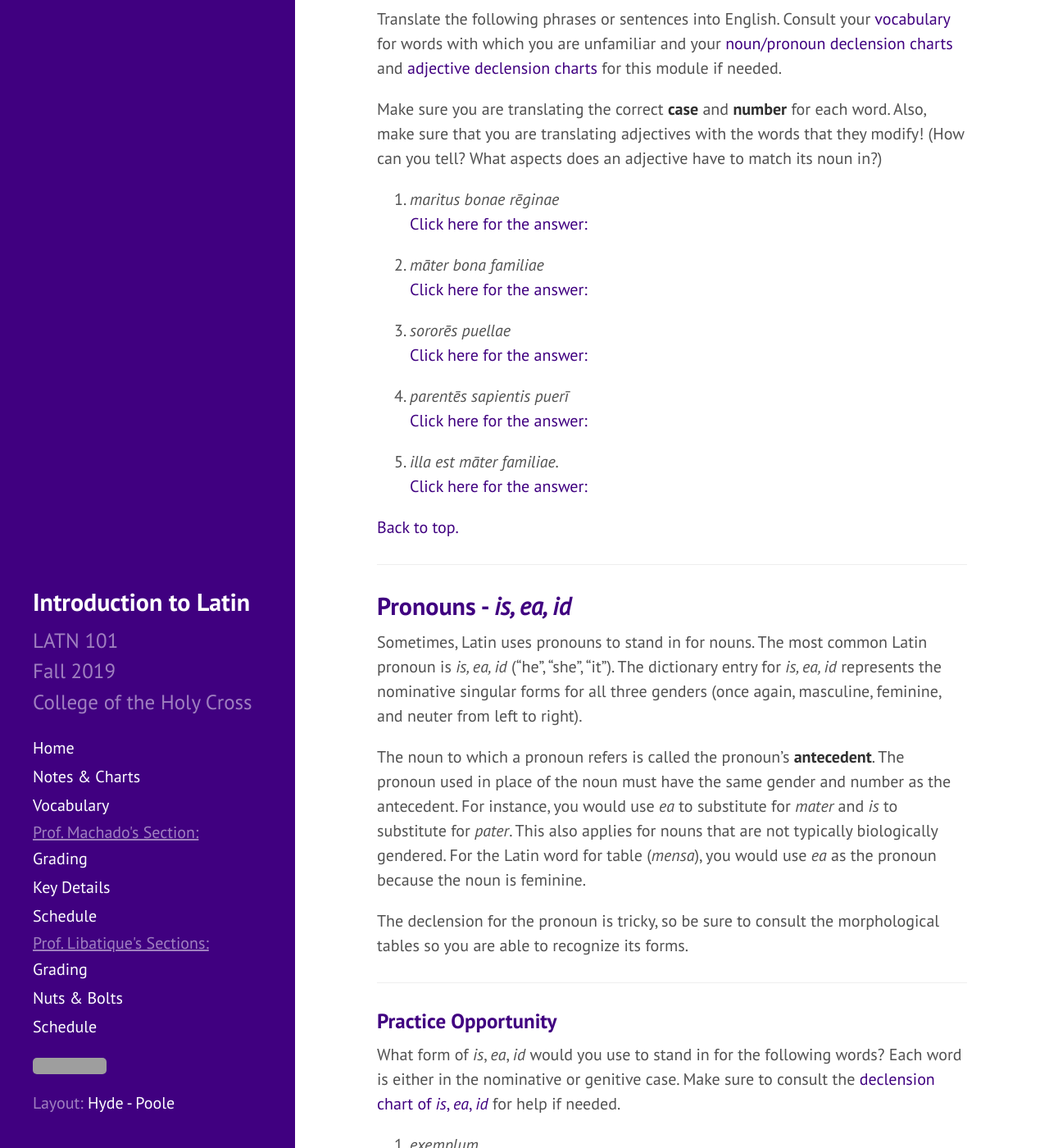
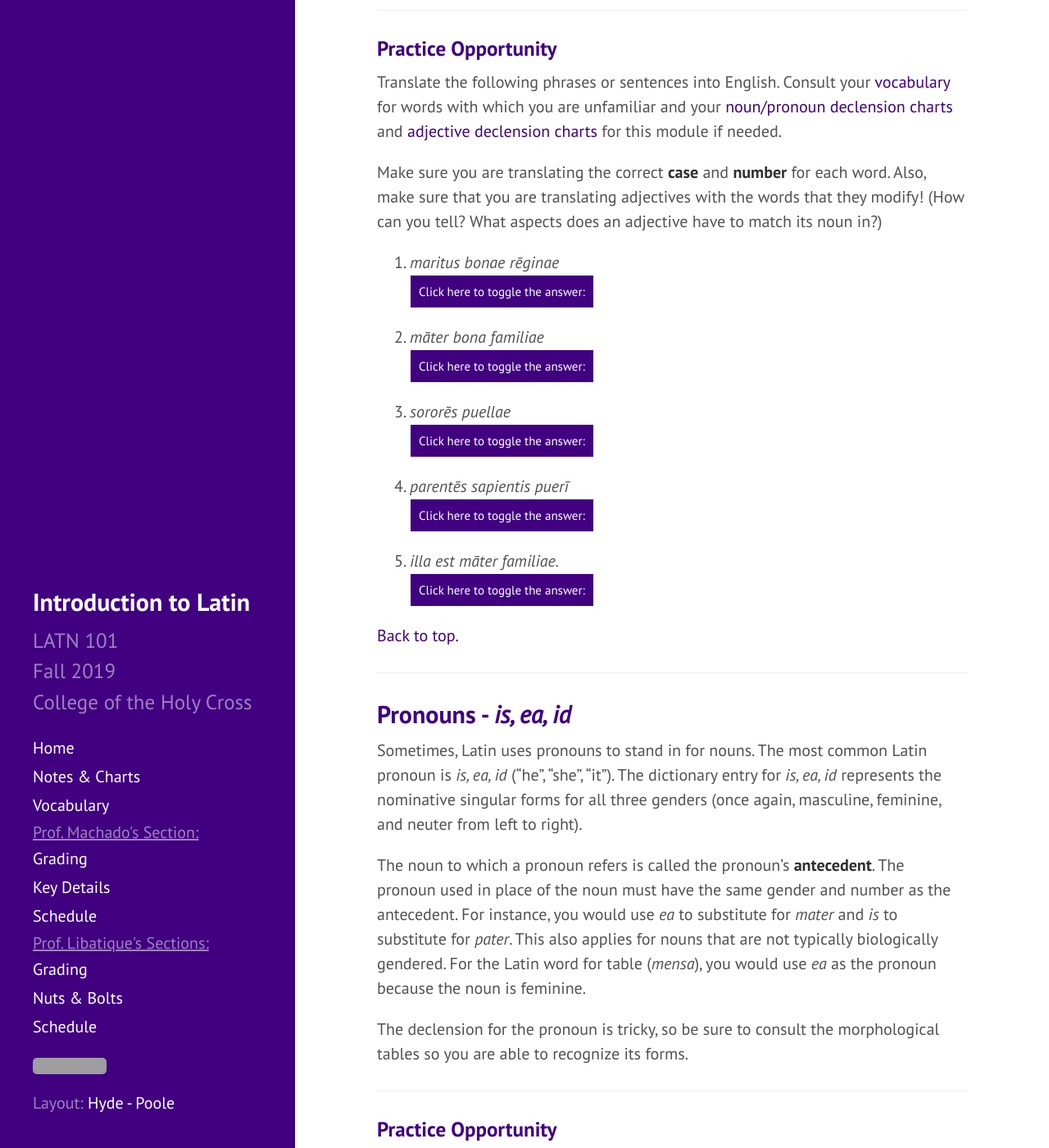
Before and after one commit to DLibatique/LATN102-S20, a Jekyll site: the page built from notes/1-nouns-adjs.md, in a window 1280 px wide and 1400 px high, scrolled down 7870 px. Shown: the whole window at 82% size. Built offline with Jekyll 4.4.1, drawn with Linux system fonts in a browser that asks for light colours; some of the changed text lies outside the part shown; grey boxes are pictures that could not be loaded.

Commit message:
changed practice opportunity answers to buttons

```diff
--- a/notes/1-nouns-adjs.md
+++ b/notes/1-nouns-adjs.md
@@ -2,10 +2,6 @@
 layout: subpage
 title: Module 1 - Nouns and Adjectives
 ---
-
-<!-- TO DO FOR DANIEL:
-- change all practice opportunity
--->
 
 ***
 
@@ -77,13 +73,13 @@ The declension to which a noun belongs can be easily determined by consulting th
 
 What declension does each of the following nouns belong to?
 1. *ager*, *agrī*, m. - field
-<a href="#" onclick="document.getElementById('prac1').style.display='block'; return false;">Click here for the answer:</a> <span style="display: none;" id="prac1">2nd</span>
+<button onclick="toggleDisplay('prac1')">Click here to toggle the answer:</button> <span style="display: none;" id="prac1">2nd</span>
 
 2. *nomen*, *nominis*, n. - name
-<a href="#" onclick="document.getElementById('prac2').style.display='block'; return false;">Click here for the answer:</a> <span style="display: none;" id="prac2">3rd</span>
+<button onclick="toggleDisplay('prac2')">Click here to toggle the answer:</button> <span style="display: none;" id="prac2">3rd</span>
 
 3. *agricola*, *agricolae*, m. - farmer
-<a href="#" onclick="document.getElementById('prac3').style.display='block'; return false;">Click here for the answer:</a> <span style="display: none;" id="prac3">1st</span>
+<button onclick="toggleDisplay('prac3')">Click here to toggle the answer:</button> <span style="display: none;" id="prac3">1st</span>
 
 [Back to top.](#top)
 
@@ -151,16 +147,16 @@ Beyond these categories, there are few common adjectival forms that are declined
 What type of adjective is each of the following?
 
 1. *celer*, *celeris*, *celere* - swift
-<a href="#" onclick="document.getElementById('prac4').style.display='block'; return false;">Click here for the answer:</a> <span style="display: none;" id="prac4">Three termination</span>
+<button onclick="toggleDisplay('prac4')">Click here to toggle the answer:</button> <span style="display: none;" id="prac4">Three termination</span>
 
 2. *sapiens*, *sapientis* - wise
-<a href="#" onclick="document.getElementById('prac5').style.display='block'; return false;">Click here for the answer:</a> <span style="display: none;" id="prac5">One termination</span>
+<button onclick="toggleDisplay('prac5')">Click here to toggle the answer:</button> <span style="display: none;" id="prac5">One termination</span>
 
 3. *malus*, *mala*, *malum* - bad, evil
-<a href="#" onclick="document.getElementById('prac6').style.display='block'; return false;">Click here for the answer:</a> <span style="display: none;" id="prac6">2-1-2</span>
+<button onclick="toggleDisplay('prac6')">Click here to toggle the answer:</button> <span style="display: none;" id="prac6">2-1-2</span>
 
 4. *brevis*, *breve* - brief, short
-<a href="#" onclick="document.getElementById('prac7').style.display='block'; return false;">Click here for the answer:</a> <span style="display: none;" id="prac7">Two termination</span>
+<button onclick="toggleDisplay('prac7')">Click here to toggle the answer:</button> <span style="display: none;" id="prac7">Two termination</span>
 
 [Back to top.](#top)
 
@@ -192,19 +188,19 @@ Translate the following phrases or sentences into English. Consult your [vocabul
 Make sure you are translating the correct **case** and **number** for each word. Also, make sure that you are translating adjectives with the words that they modify! (How can you tell? What aspects does an adjective have to match its noun in?)
 
 1. *maritus bonae rēginae*
-<a href="#" onclick="document.getElementById('prac8').style.display='block'; return false;">Click here for the answer:</a> <span style="display: none;" id="prac8">husband of the good queen</span>
+<button onclick="toggleDisplay('prac8')">Click here to toggle the answer:</button> <span style="display: none;" id="prac8">husband of the good queen</span>
 
 2. *māter bona familiae*
-<a href="#" onclick="document.getElementById('prac9').style.display='block'; return false;">Click here for the answer:</a> <span style="display: none;" id="prac9">good mother of the family</span>
+<button onclick="toggleDisplay('prac9')">Click here to toggle the answer:</button> <span style="display: none;" id="prac9">good mother of the family</span>
 
 3. *sororēs puellae*
-<a href="#" onclick="document.getElementById('prac10').style.display='block'; return false;">Click here for the answer:</a> <span style="display: none;" id="prac10">sisters of the girl</span>
+<button onclick="toggleDisplay('prac10')">Click here to toggle the answer:</button> <span style="display: none;" id="prac10">sisters of the girl</span>
 
 4. *parentēs sapientis puerī*
-<a href="#" onclick="document.getElementById('prac11').style.display='block'; return false;">Click here for the answer:</a> <span style="display: none;" id="prac11">parents of the wise boy</span>
+<button onclick="toggleDisplay('prac11')">Click here to toggle the answer:</button> <span style="display: none;" id="prac11">parents of the wise boy</span>
 
 5. *illa est māter familiae.*
-<a href="#" onclick="document.getElementById('prac16').style.display='block'; return false;">Click here for the answer:</a> <span style="display: none;" id="prac16">That (woman) is the mother of the family.</span>
+<button onclick="toggleDisplay('prac16')">Click here to toggle the answer:</button> <span style="display: none;" id="prac16">That (woman) is the mother of the family.</span>
 
 [Back to top.](#top)
 
@@ -225,15 +221,15 @@ The declension for the pronoun is tricky, so be sure to consult the morphologica
 What form of *is*, *ea*, *id* would you use to stand in for the following words? Each word is either in the nominative or genitive case. Make sure to consult the [declension chart of *is*, *ea*, *id*]({{ site.baseurl }}/charts/1-nouns#pronouns) for help if needed.
 
 1. *exemplum*
-<a href="#" onclick="document.getElementById('prac12').style.display='block'; return false;">Click here for the answer:</a> <span style="display: none;" id="prac12">*id*</span>
+<button onclick="toggleDisplay('prac12')">Click here to toggle the answer:</button> <span style="display: none;" id="prac12">*id*</span>
 
 2. *puerī*
-<a href="#" onclick="document.getElementById('prac13').style.display='block'; return false;">Click here for the answer:</a> <span style="display: none;" id="prac13">*eī* (if nominative plural) OR *eius* (if genitive singular)</span>
+<button onclick="toggleDisplay('prac13')">Click here to toggle the answer:</button> <span style="display: none;" id="prac13">*eī* (if nominative plural) OR *eius* (if genitive singular)</span>
 
 3. *matrēs*
-<a href="#" onclick="document.getElementById('prac14').style.display='block'; return false;">Click here for the answer:</a> <span style="display: none;" id="prac14">*eae*</span>
+<button onclick="toggleDisplay('prac14')">Click here to toggle the answer:</button> <span style="display: none;" id="prac14">*eae*</span>
 
 4. *regum*
-<a href="#" onclick="document.getElementById('prac15').style.display='block'; return false;">Click here for the answer:</a> <span style="display: none;" id="prac15">*eōrum*</span>
+<button onclick="toggleDisplay('prac15')">Click here to toggle the answer:</button> <span style="display: none;" id="prac15">*eōrum*</span>
 
 [Back to top.](#top)
```
Also changed, not shown: notes/2-verb-overview.md (+5 -5 lines).
